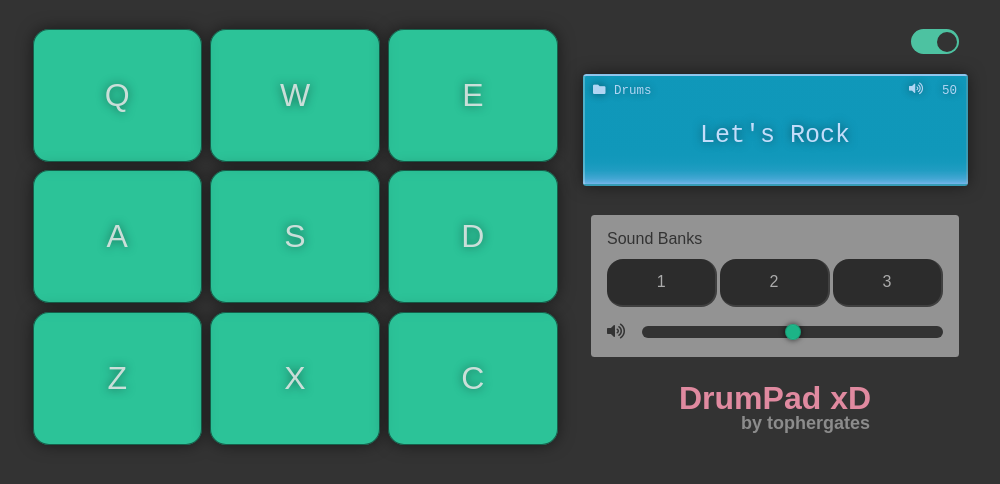
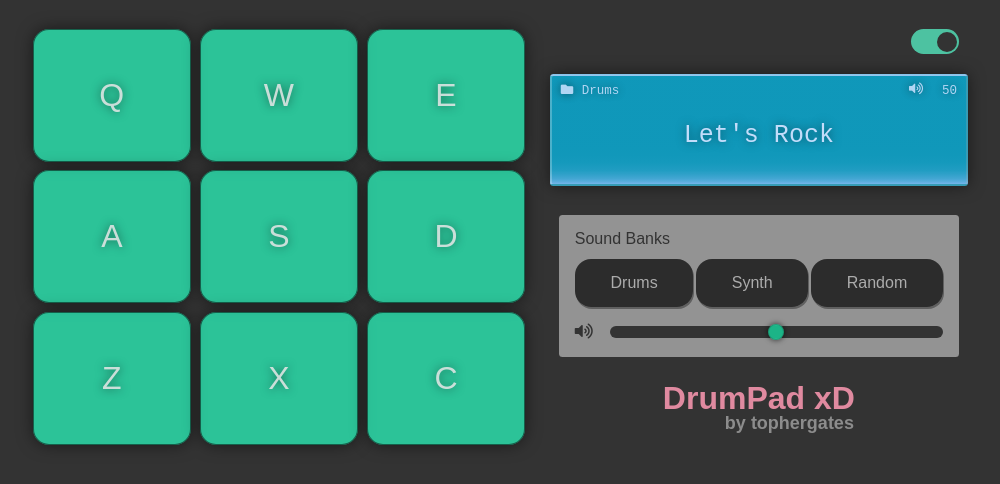
Before and after one commit to tophergates/fcc-drum-machine, a React (Create React App) app: page / in a window 1280 px wide. Shown: the top 484 px of the page, without its empty margins (140-1140 px from the left). Built offline with nearby package versions, Linux system fonts and the light colour scheme.

Commit message:
fix sound clips, mobile zoom, volume control and sound bank buttons

```diff
--- a/src/components/BankItem.js
+++ b/src/components/BankItem.js
@@ -15,9 +15,8 @@ const StyledBankItem = styled.li`
   button {
     background: ${({ theme }) => rgba(theme.colors.black, 0.7)};
     border: 0;
-    border-bottom: 2px inset ${({ theme }) => rgba(theme.colors.black, 0.5)};
-    border-right: 2px inset ${({ theme }) => rgba(theme.colors.black, 0.5)};
     border-radius: ${({ theme }) => theme.sizes.md};
+    box-shadow: 1px 2px ${({ theme }) => rgba(theme.colors.black, 0.35)};
     color: rgba(215, 215, 215, 0.75);
     cursor: pointer;
     min-height: ${({ theme }) => theme.sizes.xxl};
@@ -27,7 +26,8 @@ const StyledBankItem = styled.li`
     width: 100%;
 
     &:active {
-      border: 0;
+      box-shadow: 0 0 ${({ theme }) => rgba(theme.colors.black, 0.5)};
+      transform: translateY(2px);
     }
   }
 `;
@@ -43,7 +43,7 @@ const BankItem = ({ bank, onClick }) => {
 
   return (
     <StyledBankItem>
-      <button onClick={handleClick}>{bank.id}</button>
+      <button onClick={handleClick}>{bank.name}</button>
     </StyledBankItem>
   );
 };
--- a/src/containers/VolumeControl.js
+++ b/src/containers/VolumeControl.js
@@ -90,7 +90,8 @@ class VolumeControl extends Component {
     }
 
     // Dispatch the action to update the volume
-    this.props.updateVolume(value);
+    // Update: Cast value to a number
+    this.props.updateVolume(+value);
   };
 
   // Render the component
--- a/src/data/sounds.json
+++ b/src/data/sounds.json
@@ -9,63 +9,63 @@
           "name": "Crash",
           "key": "Q",
           "keyCode": 81,
-          "track": "https://sampleswap.org/samples-ghost/DRUMS%20and%20SINGLE%20HITS/crashes/92[kb]909-bright-crash.aif.mp3"
+          "track": "https://sampleswap.org/samples-ghost/DRUMS%20(SINGLE%20HITS)/Crashes/92[kb]909-bright-crash.aif.mp3"
         },
         {
           "id": 2,
           "name": "Splash",
           "key": "W",
           "keyCode": 87,
-          "track": "https://sampleswap.org/samples-ghost/DRUMS%20and%20SINGLE%20HITS/crashes/99[kb]curecrash2.aif.mp3"
+          "track": "https://sampleswap.org/samples-ghost/DRUMS%20(SINGLE%20HITS)/Crashes/99[kb]curecrash2.aif.mp3"
         },
         {
           "id": 3,
           "name": "Ride",
           "key": "E",
           "keyCode": 69,
-          "track": "https://sampleswap.org/samples-ghost/DRUMS%20and%20SINGLE%20HITS/rides/9[kb]cup.aif.mp3"
+          "track": "https://sampleswap.org/samples-ghost/DRUMS%20(SINGLE%20HITS)/Rides/9[kb]cup.aif.mp3"
         },
         {
           "id": 4,
           "name": "Kick Drum",
           "key": "A",
           "keyCode": 65,
-          "track": "https://sampleswap.org/samples-ghost/DRUMS%20and%20SINGLE%20HITS/kicks/28[kb]nasty-hard-kick.aif.mp3"
+          "track": "https://sampleswap.org/samples-ghost/DRUMS%20(SINGLE%20HITS)/Kicks/28[kb]nasty-hard-kick.aif.mp3"
         },
         {
           "id": 5,
           "name": "Snare",
           "key": "S",
           "keyCode": 83,
-          "track": "https://sampleswap.org/samples-ghost/DRUMS%20and%20SINGLE%20HITS/snares/37[kb]just_a_big_ass_snare.aif.mp3"
+          "track": "https://sampleswap.org/samples-ghost/DRUMS%20(SINGLE%20HITS)/Snares/37[kb]just_a_big_ass_snare.aif.mp3"
         },
         {
           "id": 6,
           "name": "Hi-Hat",
           "key": "D",
           "keyCode": 68,
-          "track": "https://sampleswap.org/samples-ghost/DRUMS%20and%20SINGLE%20HITS/hats/22[kb]brightest-hat.aif.mp3"
+          "track": "https://sampleswap.org/samples-ghost/DRUMS%20(SINGLE%20HITS)/Hats/22[kb]brightest-hat.aif.mp3"
         },
         {
           "id": 7,
           "name": "Hi-Tom",
           "key": "Z",
           "keyCode": 90,
-          "track": "https://sampleswap.org/samples-ghost/DRUMS%20and%20SINGLE%20HITS/toms/35[kb]hitom.aif.mp3"
+          "track": "https://sampleswap.org/samples-ghost/DRUMS%20(SINGLE%20HITS)/Toms/35[kb]hitom.aif.mp3"
         },
         {
           "id": 8,
           "name": "Mid-Tom",
           "key": "X",
           "keyCode": 88,
-          "track": "https://sampleswap.org/samples-ghost/DRUMS%20and%20SINGLE%20HITS/toms/40[kb]midtom2.aif.mp3"
+          "track": "https://sampleswap.org/samples-ghost/DRUMS%20(SINGLE%20HITS)/Toms/40[kb]midtom2.aif.mp3"
         },
         {
           "id": 9,
           "name": "Low-Tom",
           "key": "C",
           "keyCode": 67,
-          "track": "https://sampleswap.org/samples-ghost/DRUMS%20and%20SINGLE%20HITS/toms/40[kb]lotom.aif.mp3"
+          "track": "https://sampleswap.org/samples-ghost/DRUMS%20(SINGLE%20HITS)/Toms/40[kb]lotom.aif.mp3"
         }
       ]
     },
@@ -78,63 +78,63 @@
           "name": "Synth Melody 1",
           "key": "Q",
           "keyCode": 81,
-          "track": "https://sampleswap.org/samples-ghost/MELODIC%20SAMPLES%20and%20LOOPS/SYNTH%20AND%20ELECTRONIC%20etcetera/178[kb]synth-melody-hyperion1.wav.mp3"
+          "track": "https://sampleswap.org/samples-ghost/MELODIC%20SAMPLES/SYNTH%20AND%20ELECTRONIC/178[kb]synth-melody-hyperion1.wav.mp3"
         },
         {
           "id": 11,
           "name": "Synth Melody 2",
           "key": "W",
           "keyCode": 87,
-          "track": "https://sampleswap.org/samples-ghost/MELODIC%20SAMPLES%20and%20LOOPS/SYNTH%20AND%20ELECTRONIC%20etcetera/175[kb]synth-melody-hyperion2.wav.mp3"
+          "track": "https://sampleswap.org/samples-ghost/MELODIC%20SAMPLES/SYNTH%20AND%20ELECTRONIC/175[kb]synth-melody-hyperion2.wav.mp3"
         },
         {
           "id": 12,
           "name": "Synth Melody 3",
           "key": "E",
           "keyCode": 69,
-          "track": "https://sampleswap.org/samples-ghost/MELODIC%20SAMPLES%20and%20LOOPS/SYNTH%20AND%20ELECTRONIC%20etcetera/173[kb]synth-melody-hyperion3.wav.mp3"
+          "track": "https://sampleswap.org/samples-ghost/MELODIC%20SAMPLES/SYNTH%20AND%20ELECTRONIC/173[kb]synth-melody-hyperion3.wav.mp3"
         },
         {
           "id": 13,
           "name": "Punchy Bass",
           "key": "A",
           "keyCode": 65,
-          "track": "https://sampleswap.org/samples-ghost/DRUMS%20and%20SINGLE%20HITS/kicks/26[kb]helium-kick.aif.mp3"
+          "track": "https://sampleswap.org/samples-ghost/DRUMS%20(SINGLE%20HITS)/Kicks/26[kb]helium-kick.aif.mp3"
         },
         {
           "id": 14,
           "name": "Punchy Snare",
           "key": "S",
           "keyCode": 83,
-          "track": "https://sampleswap.org/samples-ghost/DRUMS%20and%20SINGLE%20HITS/snares/12[kb]elecsnare.aif.mp3"
+          "track": "https://sampleswap.org/samples-ghost/DRUMS%20(SINGLE%20HITS)/Snares/12[kb]elecsnare.aif.mp3"
         },
         {
           "id": 15,
           "name": "Hi-Hat Open",
           "key": "D",
           "keyCode": 68,
-          "track": "https://sampleswap.org/samples-ghost/DRUMS%20and%20SINGLE%20HITS/hats/52[kb]cuts-through-it-ohh.aif.mp3"
+          "track": "https://sampleswap.org/samples-ghost/DRUMS%20(SINGLE%20HITS)/Hats/52[kb]cuts-through-it-ohh.aif.mp3"
         },
         {
           "id": 16,
           "name": "Laser",
           "key": "Z",
           "keyCode": 90,
-          "track": "https://sampleswap.org/samples-ghost/DRUMS%20and%20SINGLE%20HITS/various%20electronic%20hits/66[kb]laser_spit.aif.mp3"
+          "track": "https://sampleswap.org/samples-ghost/DRUMS%20(SINGLE%20HITS)/Electronic%20Hits/66[kb]laser_spit.aif.mp3"
         },
         {
           "id": 17,
           "name": "Spin Down",
           "key": "X",
           "keyCode": 88,
-          "track": "https://sampleswap.org/samples-ghost/DRUMS%20and%20SINGLE%20HITS/various%20electronic%20hits/76[kb]analog_spindown.aif.mp3"
+          "track": "https://sampleswap.org/samples-ghost/DRUMS%20(SINGLE%20HITS)/Electronic%20Hits/76[kb]analog_spindown.aif.mp3"
         },
         {
           "id": 18,
           "name": "Clap",
           "key": "C",
           "keyCode": 67,
-          "track": "https://sampleswap.org/samples-ghost/DRUMS%20and%20SINGLE%20HITS/claps/74[kb]noise-clap.wav.mp3"
+          "track": "https://sampleswap.org/samples-ghost/DRUMS%20(SINGLE%20HITS)/Claps/74[kb]noise-clap.wav.mp3"
         }
       ]
     },
@@ -147,63 +147,63 @@
           "name": "Crow's Caw",
           "key": "Q",
           "keyCode": 81,
-          "track": "https://sampleswap.org/samples-ghost/DRUMS%20and%20SINGLE%20HITS/various%20weird%20hits/35[kb]crow-caw.wav.mp3"
+          "track": "https://sampleswap.org/samples-ghost/DRUMS%20(SINGLE%20HITS)/Weird%20and%20Interesting%20Hits/35[kb]crow-caw.wav.mp3"
         },
         {
           "id": 20,
           "name": "Clickity Click",
           "key": "W",
           "keyCode": 87,
-          "track": "https://sampleswap.org/samples-ghost/DRUMS%20and%20SINGLE%20HITS/various%20weird%20hits/74[kb]chewy-crunchy-clicky.wav.mp3"
+          "track": "https://sampleswap.org/samples-ghost/DRUMS%20(SINGLE%20HITS)/Weird%20and%20Interesting%20Hits/74[kb]chewy-crunchy-clicky.wav.mp3"
         },
         {
           "id": 21,
           "name": "Crunch",
           "key": "E",
           "keyCode": 69,
-          "track": "https://sampleswap.org/samples-ghost/DRUMS%20and%20SINGLE%20HITS/various%20weird%20hits/23[kb]biting-celery.aif.mp3"
+          "track": "https://sampleswap.org/samples-ghost/DRUMS%20(SINGLE%20HITS)/Weird%20and%20Interesting%20Hits/23[kb]biting-celery.aif.mp3"
         },
         {
           "id": 22,
           "name": "808 Kick",
           "key": "A",
           "keyCode": 65,
-          "track": "https://sampleswap.org/samples-ghost/DRUMS%20and%20SINGLE%20HITS/kicks/152[kb]enormous-808-kick.wav.mp3"
+          "track": "https://sampleswap.org/samples-ghost/DRUMS%20(SINGLE%20HITS)/Kicks/152[kb]enormous-808-kick.wav.mp3"
         },
         {
           "id": 23,
           "name": "Kick 'n Hit",
           "key": "S",
           "keyCode": 83,
-          "track": "https://sampleswap.org/samples-ghost/DRUMS%20and%20SINGLE%20HITS/kicks/35[kb]church-kik-hit.wav.mp3"
+          "track": "https://sampleswap.org/samples-ghost/DRUMS%20(SINGLE%20HITS)/Kicks/35[kb]church-kik-hit.wav.mp3"
         },
         {
           "id": 24,
           "name": "Short Roll",
           "key": "D",
           "keyCode": 68,
-          "track": "https://sampleswap.org/samples-ghost/DRUMS%20and%20SINGLE%20HITS/snares/31[kb]shortsdroll.aif.mp3"
+          "track": "https://sampleswap.org/samples-ghost/DRUMS%20(SINGLE%20HITS)/Snares/31[kb]shortsdroll.aif.mp3"
         },
         {
           "id": 25,
           "name": "Pump it Up!",
           "key": "Z",
           "keyCode": 90,
-          "track": "https://sampleswap.org/samples-ghost/DRUMS%20and%20SINGLE%20HITS/punches%20hits%20discoblasts%20bombs/13[kb]pumpuphit2.aif.mp3"
+          "track": "https://sampleswap.org/samples-ghost/DRUMS%20(SINGLE%20HITS)/Punches%20Hits%20Discoblasts/13[kb]pumpuphit2.aif.mp3"
         },
         {
           "id": 26,
           "name": "Kick 'n Crash",
           "key": "X",
           "keyCode": 88,
-          "track": "https://sampleswap.org/samples-ghost/DRUMS%20and%20SINGLE%20HITS/punches%20hits%20discoblasts%20bombs/31[kb]kickcrash.aif.mp3"
+          "track": "https://sampleswap.org/samples-ghost/DRUMS%20(SINGLE%20HITS)/Punches%20Hits%20Discoblasts/31[kb]kickcrash.aif.mp3"
         },
         {
           "id": 27,
           "name": "Screech",
           "key": "C",
           "keyCode": 67,
-          "track": "https://sampleswap.org/samples-ghost/DRUMS%20and%20SINGLE%20HITS/punches%20hits%20discoblasts%20bombs/43[kb]hiphoppity-gliss-up-down.aif.mp3"
+          "track": "https://sampleswap.org/samples-ghost/DRUMS%20(SINGLE%20HITS)/Punches%20Hits%20Discoblasts/43[kb]hiphoppity-gliss-up-down.aif.mp3"
         }
       ]
     }
--- a/src/style/theme.js
+++ b/src/style/theme.js
@@ -25,7 +25,7 @@ export default {
     breakpoints: {
       maxWidth: '96rem',
       minWidth: '32rem',
-      horizontal: '600px' // Pixels are used in media queries on purpose! Relative units are buggy
+      horizontal: '645px' // Pixels are used in media queries on purpose! Relative units are buggy
     }
   }
 };
```
Also changed, not shown: public/index.html (+12 -8 lines).
